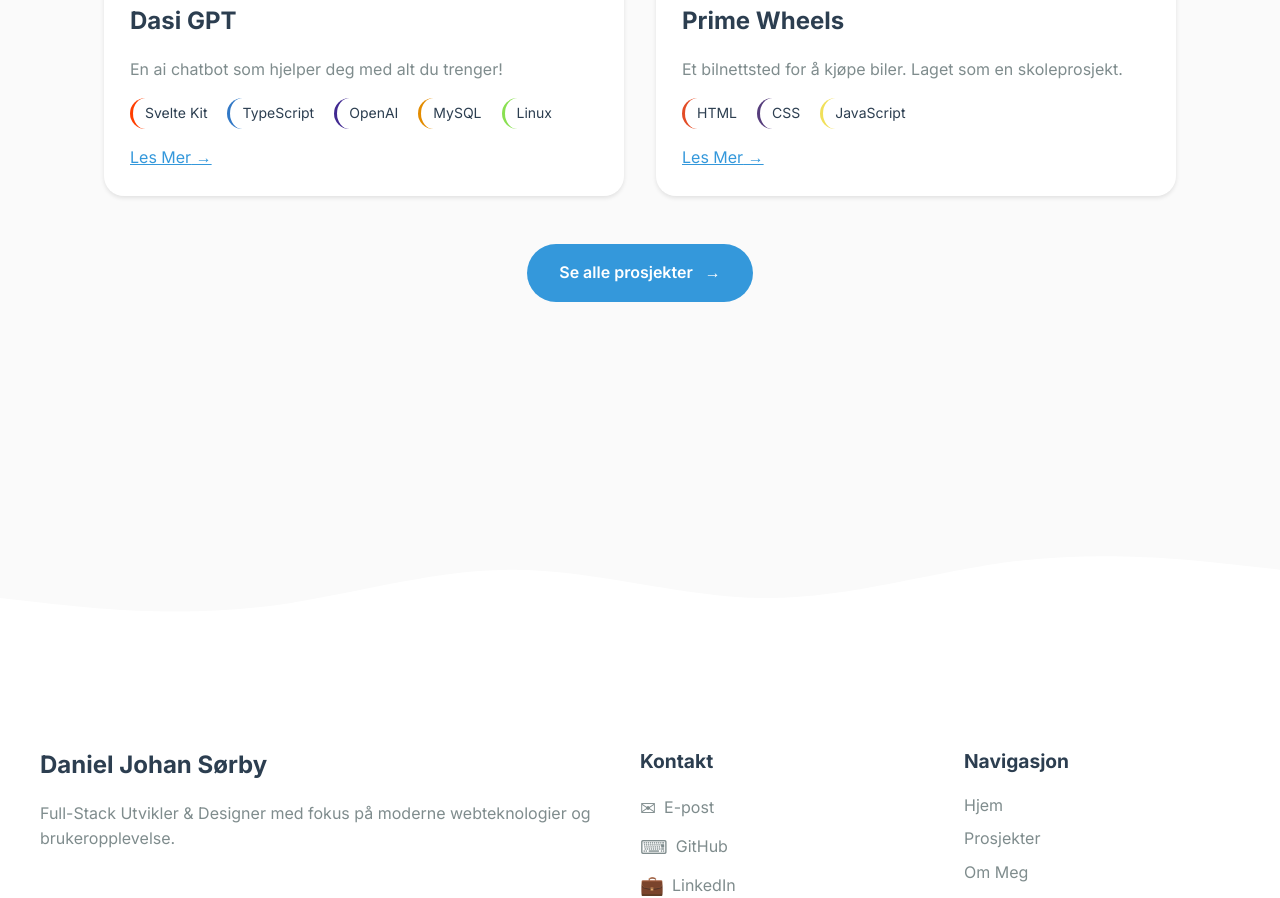
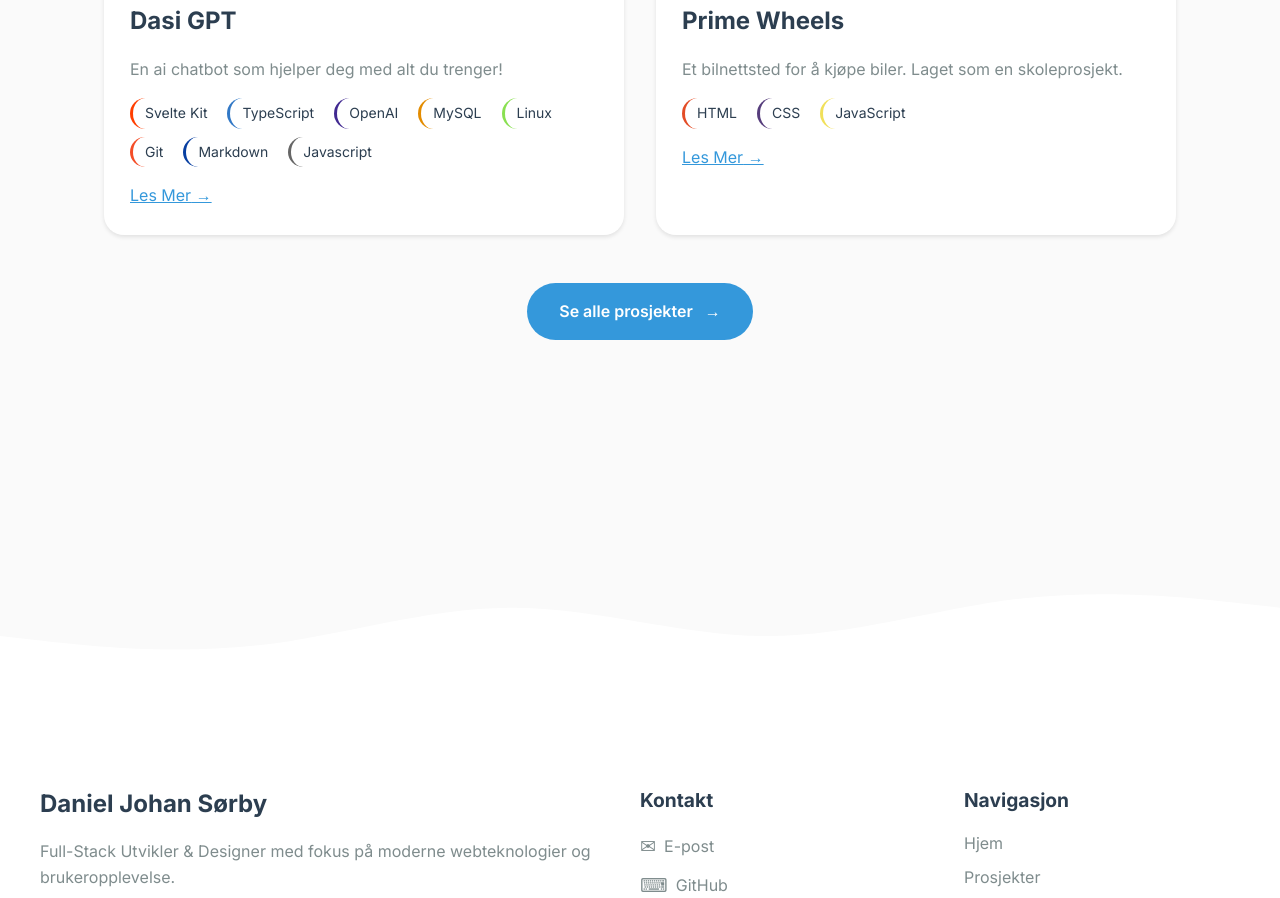
Before and after one commit to DanielJSorby/portfolio, a SvelteKit app in the folder portfolio/: page / in a window 1280 px wide. Shown: the part 1580-2478 px from the top of the page. Built offline with nearby package versions, Linux system fonts and the light colour scheme.

Commit message:
Oppdaterte skills og fikset en error

```diff
--- a/portfolio/src/routes/+page.svelte
+++ b/portfolio/src/routes/+page.svelte
@@ -1,4 +1,4 @@
-<script>
+<script lang="ts">
 	import { language, translations } from '$lib/stores/language';
 	import { startHeroAnimation } from '$lib/stores/animation';
 	import { techColors } from '$lib/utils/techColors';
@@ -19,7 +19,7 @@
 				no: 'En ai chatbot som hjelper deg med alt du trenger!',
 				en: 'An ai chatbot that helps you with everything you need!'
 			},
-			technologies: ['Svelte Kit', 'TypeScript', 'OpenAI', 'MySQL', 'Linux'],
+			technologies: ['Svelte Kit', 'TypeScript', 'OpenAI', 'MySQL', 'Linux', 'Git', 'Markdown', 'Javascript'],
 			image: 'https://picsum.photos/800/400?random=1',
 			link: 'https://github.com/DanielJSorby/DASI'
 		},
@@ -53,7 +53,12 @@
 		});
 	}
 
-	function handleSkillClick(skill) {
+	interface Skill {
+		name: string;
+		color: string;
+	}
+
+	function handleSkillClick(skill: Skill) {
 		goto(`/projects?tech=${encodeURIComponent(skill.name)}`);
 	}
 
```
